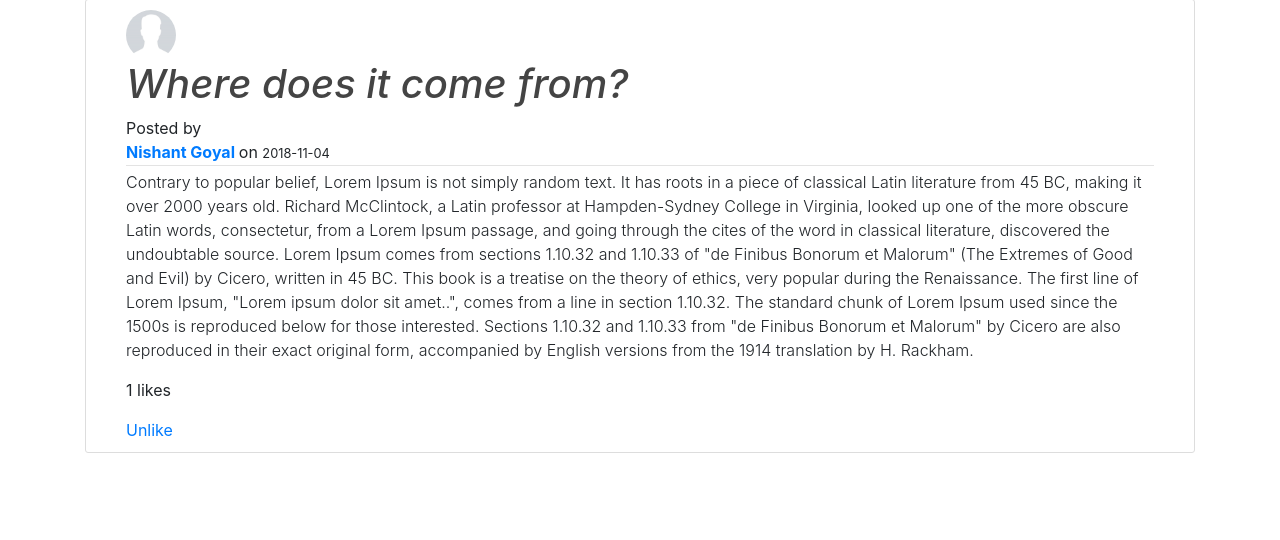
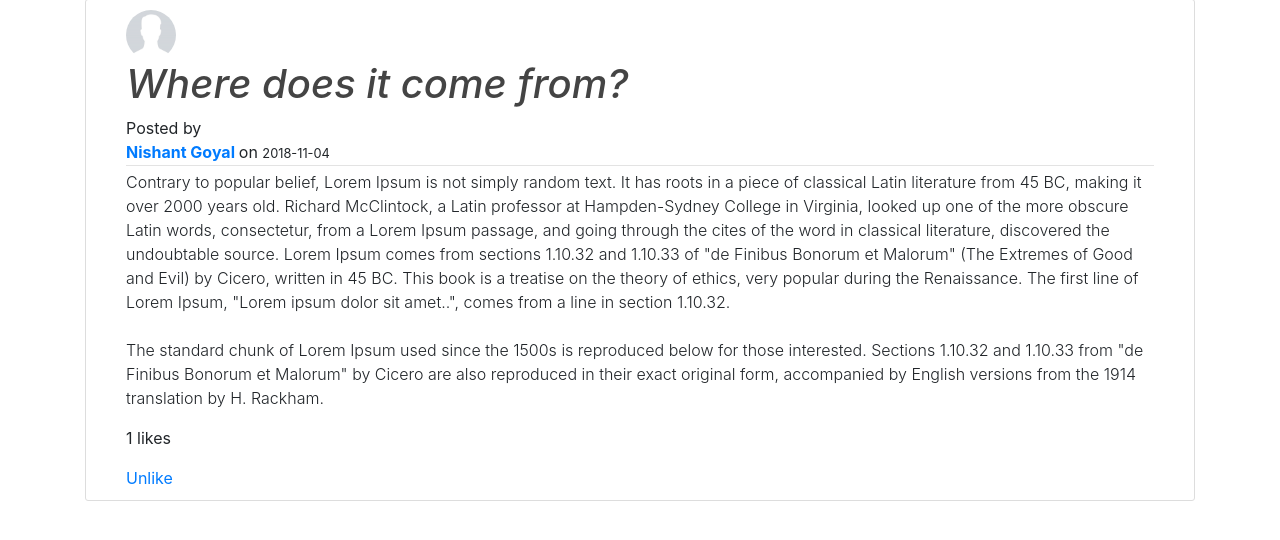
Before and after one commit to Salt-Peter/sce-proj, a Flask app: page /posts/2 in a window 1280 px wide. Shown: the part 81-621 px from the top of the page. Run offline with Flask 2, Linux system fonts and the light colour scheme; a user stored in the database is signed in; data comes from the database, SQL or seed files in the repository; some libraries are stand-ins or nearby versions.

Commit message:
Fix: preserve line breaks between paragraphs

```diff
--- a/iiit_research/templates/post_detail.html
+++ b/iiit_research/templates/post_detail.html
@@ -14,7 +14,7 @@
                 on
                 <small>{{ post.created_at.strftime('%Y-%m-%d') }}</small>
             </div>
-        <p class="font-weight-light" class="text-justify">{{ post.content }}</p>
+            <p class="font-weight-light article-content" class="text-justify">{{ post.content }}</p>
 
             <p>{{ post.like_count }} likes</p>
 
```
Lines whose indentation alone changed are shown as unchanged.
